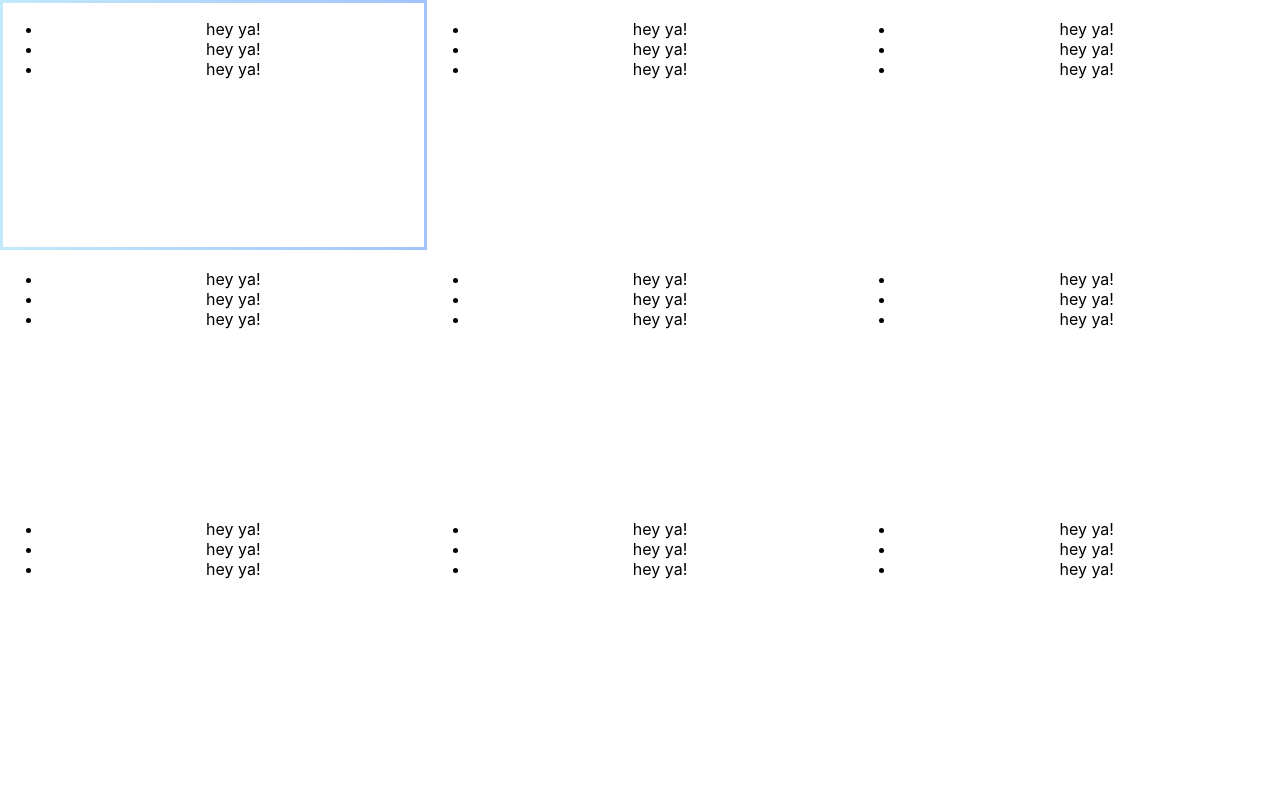
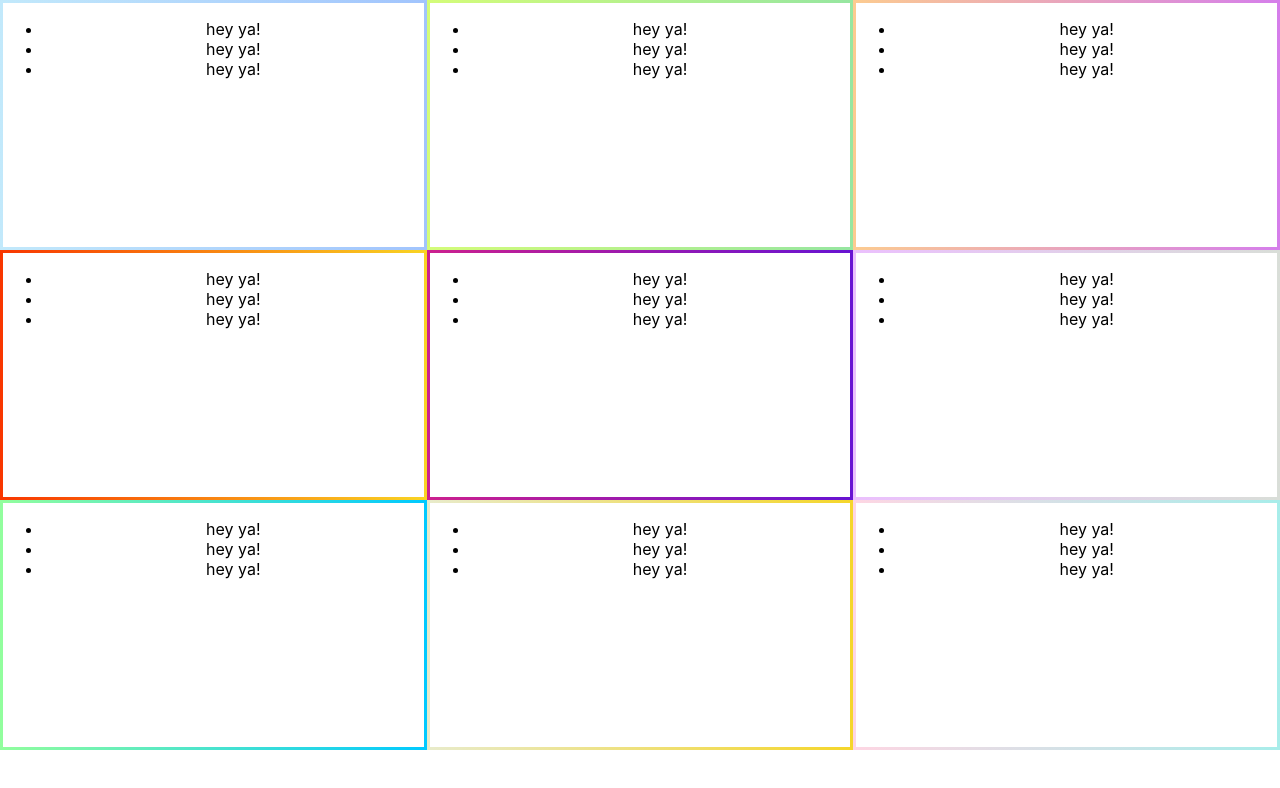
Before and after one commit to tywi6665/tylers-tiles, a React (Create React App) app: page / in a window 1280 px wide. Shown: the top 788 px of the page. Built offline with nearby package versions, Linux system fonts and the light colour scheme.

Commit message:
added all linear gradients

```diff
--- a/src/components/Tile/Tile.scss
+++ b/src/components/Tile/Tile.scss
@@ -12,6 +12,45 @@
     // background-image: linear-gradient(#fff, #fff), linear-gradient(#FFAFBD, #ED4264);
 }
 
+$linearGradientBackground: linear-gradient(#fff, #fff);
+
+@function linearGradient($color1, $color2) {
+    @return linear-gradient(to right, $color1, $color2)
+};
+
 .tile1 {
-    background-image: linear-gradient(#fff, #fff), linear-gradient(to right, #c2e9fb, #a1c4fd);
+    background-image: $linearGradientBackground, linearGradient(#c2e9fb, #a1c4fd);
+    color: linearGradient(#c2e9fb, #a1c4fd);
 }
+
+.tile2 {
+    background-image: $linearGradientBackground, linearGradient(#d4fc79, #96e6a1);
+}
+
+.tile3 {
+    background-image: $linearGradientBackground, linearGradient(#fccb90, #d57eeb);
+}
+
+.tile4 {
+    background-image: $linearGradientBackground, linearGradient(#f83600, #f9d423);
+}
+
+.tile5 {
+    background-image: $linearGradientBackground, linearGradient(#cc208e, #6713d2);
+}
+
+.tile6 {
+    background-image: $linearGradientBackground, linearGradient(#ebc0fd, #d9ded8);
+}
+
+.tile7 {
+    background-image: $linearGradientBackground, linearGradient(#92fe9d, #00c9ff);
+}
+
+.tile8 {
+    background-image: $linearGradientBackground, linearGradient(#e8ebcb, #f5d62a);
+}
+
+.tile9 {
+    background-image: $linearGradientBackground, linearGradient(#fed6e3, #a8edea);
+}
```
